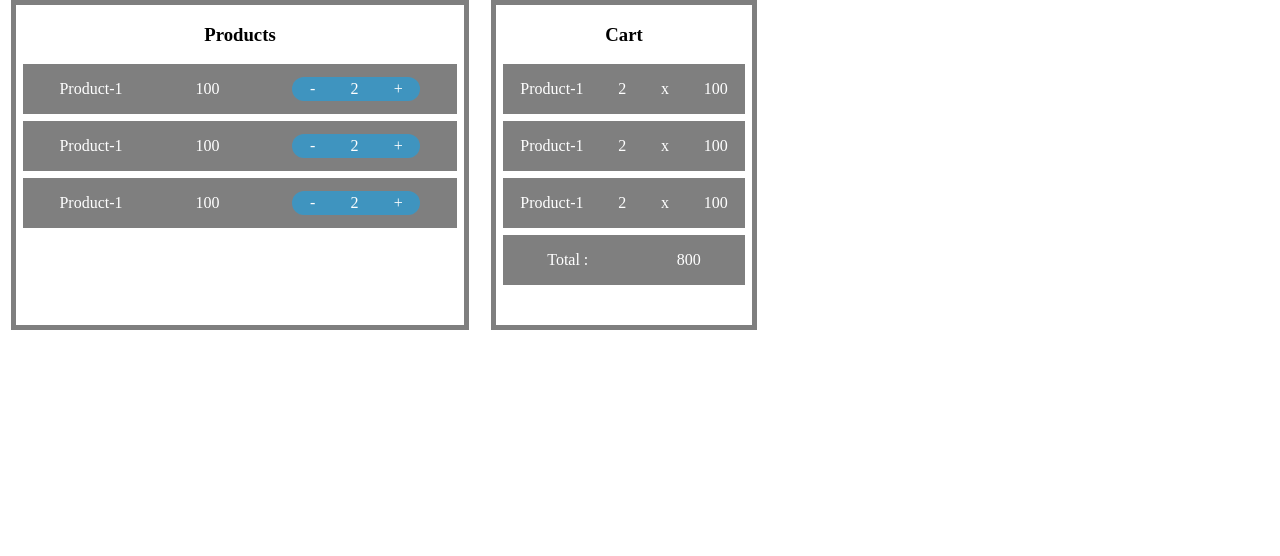
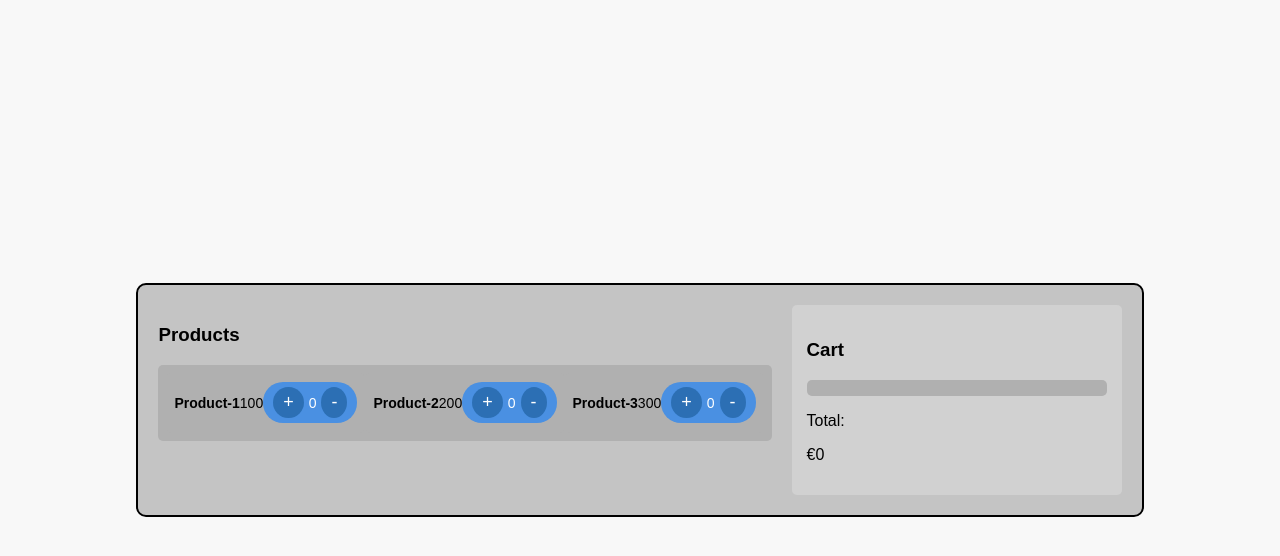
Before and after one commit to Rumit-Varsani/javascript_projects, a plain HTML site: page Shopping_cart/index.html in a window 1280 px wide. Drawn offline with Linux system fonts and the light colour scheme.

Commit message:
14th project done

```diff
--- a/Shopping_cart/index.html
+++ b/Shopping_cart/index.html
@@ -4,70 +4,32 @@
     <meta charset="UTF-8">
     <meta name="viewport" content="width=device-width, initial-scale=1.0">
     <link rel="stylesheet" href="style.css">
-    <title>Shoping Cart</title>
+    <title>Shopping Cart</title>
 </head>
 <body>
     <div class="container">
+        <!-- Product List Section -->
         <div class="product">
             <h3>Products</h3>
-            <div class="product_area">
+            <div class="product_area" id="product-list">
 
-                <p class="Pname">Product-1</p>
-                <p class="Pprice">100</p>
-                <div class="btn_P_M">
-                    <p>-</p>
-                    <p>2</p>
-                    <p>+</p>
-                </div>
+                <!-- Products will be dynamically inserted here -->
             </div>
-            <div class="product_area">
+        </div>
 
-                <p class="Pname">Product-1</p>
-                <p class="Pprice">100</p>
-                <div class="btn_P_M">
-                    <p>-</p>
-                    <p>2</p>
-                    <p>+</p>
-                </div>
-            </div>
-            <div class="product_area">
-
-                <p class="Pname">Product-1</p>
-                <p class="Pprice">100</p>
-                <div class="btn_P_M">
-                    <p>-</p>
-                    <p>2</p>
-                    <p>+</p>
-                </div>
-            </div>
-
-        </div>
+        <!-- Cart Section -->
         <div class="cart">
             <h3>Cart</h3>
-            <div class="product_area">
-                <p class="Pname">Product-1</p>
-                <p>2</p>
-                <p>x</p>
-                <p>100</p>
-            </div>
-            <div class="product_area">
-                <p class="Pname">Product-1</p>
-                <p>2</p>
-                <p>x</p>
-                <p>100</p>
-            </div><div class="product_area">
-                <p class="Pname">Product-1</p>
-                <p>2</p>
-                <p>x</p>
-                <p>100</p>
+            <div class="product_area" id="cart-items">
+                <!-- Cart items will be dynamically inserted here -->
             </div>
             <div class="Total_area">
-                <p>Total :</p>
-                <p>800</p>
+                <p>Total:</p>
+                <p id="total-price">€0</p>
             </div>
-
         </div>
     </div>
+
+    <script src="script.js"></script>
 </body>
-<script src="script.js"></script>
 </html>
--- a/Shopping_cart/script.js
+++ b/Shopping_cart/script.js
@@ -0,0 +1,95 @@
+var cart = {};
+
+// Product Data
+var products = [
+    { id: 1, name: "Product-1", price: 100 },
+    { id: 2, name: "Product-2", price: 200 },
+    { id: 3, name: "Product-3", price: 300 }
+];
+
+function renderProducts() {
+    var productList = document.getElementById("product-list");
+    productList.innerHTML = "";
+    for (let i = 0; i < products.length; i++) {
+        var product = products[i];
+
+        var productDiv = document.createElement("div");
+        productDiv.classList.add("product_area");
+
+        productDiv.innerHTML = `
+            <p class="Pname">${product.name}</p>
+            <p class="Pprice">${product.price}</p>
+            <div class="btn_P_M">
+                <button onclick="addToCart(${product.id})">+</button>
+                <span id="quantity-${product.id}">0</span>
+                <button onclick="removeFromCart(${product.id})">-</button>
+            </div>`;
+
+        productList.appendChild(productDiv);
+    }
+}
+
+function addToCart(productId) {
+    if (!cart[productId]) {
+        cart[productId] = 0;
+    }
+    cart[productId]++;
+    document.getElementById("quantity-" + productId).innerText = cart[productId];
+    updateCart();
+}
+
+function removeFromCart(productId) {
+    if (cart[productId] && cart[productId] > 0) {
+        cart[productId]--;
+        document.getElementById("quantity-" + productId).innerText = cart[productId];
+        updateCart();
+    }
+}
+
+function updateCart() {
+    var cartItems = document.getElementById("cart-items");
+    var totalPriceElement = document.getElementById("total-price");
+
+    cartItems.innerHTML = ""; // Clear previous cart items
+    var totalPrice = 0;
+    var cartEmpty = true;
+
+    var cartKeys = Object.keys(cart);
+
+    for (var i = 0; i < cartKeys.length; i++) {
+        var id = parseInt(cartKeys[i]); // Convert key to number
+        var quantity = cart[id];
+
+        if (quantity > 0) {
+            cartEmpty = false;
+
+            var product;
+            for (var j = 0; j < products.length; j++) {
+                if (products[j].id === id) {
+                    product = products[j];
+                    break;
+                }
+            }
+
+            totalPrice += product.price * quantity;
+
+            var cartDiv = document.createElement("div");
+            cartDiv.classList.add("product_area");
+            cartDiv.innerHTML = `
+                <p class="Pname">${product.name}</p>
+                <p>${quantity} x</p>
+                <p>${product.price}</p>
+            `;
+            cartItems.appendChild(cartDiv);
+        }
+    }
+
+    if (cartEmpty) {
+        cartItems.innerHTML = "<p>No Product added to the cart</p>";
+    }
+
+    totalPriceElement.innerText = "Total: €" + totalPrice;
+}
+
+// Initialize
+renderProducts();
--- a/Shopping_cart/style.css
+++ b/Shopping_cart/style.css
@@ -1,61 +1,112 @@
-body{
+/* Global Styling */
+body {
+    font-family: Arial, sans-serif;
+    background: #f8f8f8;
+    display: flex;
+    justify-content: center;
+    align-items: center;
+    height: 100vh;
     margin: 0;
-    padding: 0;
-    overflow: hidden;
-}
-.container{
-    display: flex;
-    justify-content: space-around;
-    height: fit-content;
-    width: 60vw;
-    align-items: center;
-
-}
-.product{
-    /* background-color: bisque; */
-    height: 40vh;
-    width: 35vw;
-    text-align: center;
-    border: 5px;
-    border-style: solid;
-    border-color: rgba(0, 0, 0, 0.5);
 }
 
-.product_area{
+/* Main Container */
+.container {
     display: flex;
-    justify-content: space-around;
+    gap: 20px;
+    background: #c4c4c4;
+    padding: 20px;
+    border-radius: 10px;
+    border: 2px solid black;
+}
+
+/* Product & Cart Sections */
+.products, .cart {
+    background: #d1d1d1;
+    padding: 15px;
+    border-radius: 5px;
+    width: 300px;
+}
+
+/* Header Styling */
+h2 {
+    text-align: center;
+    font-size: 18px;
+    font-weight: bold;
+}
+
+/* Product Item */
+.product_item {
+    display: flex;
+    justify-content: space-between;
     align-items: center;
-    background-color: rgba(0, 0, 0, 0.5);
+    padding: 10px;
+    background: #8a8a8a;
     color: white;
-    margin: 7px;
+    border-radius: 10px;
+    margin-bottom: 10px;
 }
-.btn_P_M{
+
+/* Product Name & Price */
+.Pname {
+    font-weight: bold;
+    font-size: 14px;
+}
+
+.Pprice {
+    font-size: 14px;
+}
+
+/* Quantity & Buttons */
+.btn_P_M {
     display: flex;
-    justify-content: space-around;
     align-items: center;
-    background-color: rgba(0, 170, 255, 0.5);
-    height: 3vh;
-    width: 10vw;
+    gap: 5px;
+    background-color: #4a90e2;
+    padding: 5px 10px;
     border-radius: 20px;
     color: white;
 }
-.cart{
 
-    height: 40vh;
-    width: 20vw;
+/* Buttons */
+button {
+    border: none;
+    background: #2c6fb4;
+    color: white;
+    font-size: 18px;
+    cursor: pointer;
+    padding: 5px 10px;
+    border-radius: 50%;
+}
+
+button:hover {
+    background: #1d5f9f;
+}
+
+/* Cart Section */
+#cart-items {
+    display: flex;
+    flex-direction: column;
+    gap: 5px;
+}
+
+.product_area {
+    display: flex;
+    justify-content: space-between;
+    align-items: center;
+    background: #b0b0b0;
+    padding: 8px;
+    border-radius: 5px;
+    font-size: 14px;
+}
+
+/* Total Price Styling */
+.total {
+    font-weight: bold;
     text-align: center;
-    border: 5px;
-    border-style: solid;
-    border-color: rgba(0, 0, 0, 0.5);
-
+    margin-top: 10px;
+    font-size: 18px;
+    background: #8a8a8a;
+    padding: 8px;
+    border-radius: 5px;
+    color: white;
 }
-.Total_area{
-    display: flex;
-    justify-content: space-around;
-    align-items: center;
-    background-color: rgba(0, 0, 0, 0.5);
-    color: white;
-    margin: 7px;
-
-    /* padding: 10px; */
-}
```
